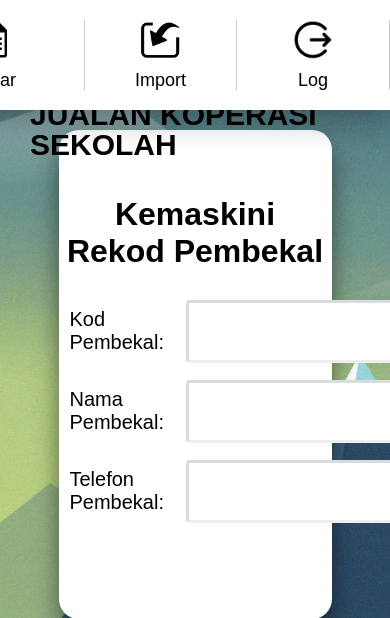
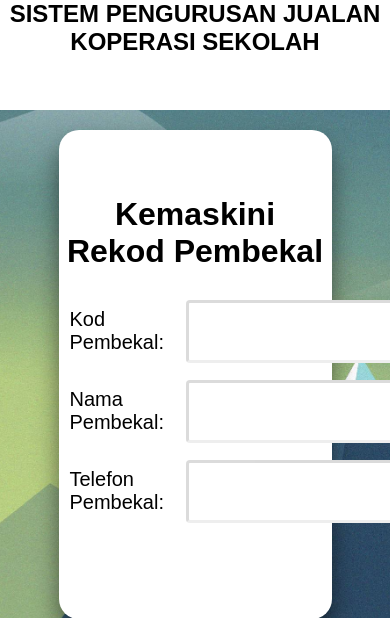
Before and after one commit to TMGamerz/spm-project-2019, a PHP site: page /kemaskiniRekodPembekal.php in a window 390 px wide; the page is wider, and only the part inside the window is pictured. Shown: the top 618 px of that part. Run offline with PHP 8.4, Linux system fonts and the light colour scheme.

Commit message:
Solve few responsive bug

```diff
--- a/css/header-style.css
+++ b/css/header-style.css
@@ -2,7 +2,7 @@ body {
     margin: 0;
     padding: 0;
     font-family: sans-serif;
-    max-width: 100%;
+    width: 100%;
     overflow-x: hidden;
 }
 
@@ -13,21 +13,17 @@ body {
     margin: 0 auto;
 }
 
-.nav-container {
-    max-width: 100%;
-    margin: 0 auto;
+.logo {
+    position: absolute;
+    width: 30%;
+    float: left;
 }
 
-.logo {
-    position: absolute;
-    max-width: 100%;
-    margin: 0 auto;
-    padding: 40px 30px;
-    float: left;
-    line-height: 30px;
-    text-transform: uppercase;
-    font-size: 30px;
+.logo .menu-title {
     font-family: sans-serif;
+    padding: 2%;
+    margin: 0;
+    width: 80%;
 }
 
 .logo a:hover {
@@ -40,10 +36,10 @@ body {
 }
 
 nav .nav-list {
-    height: 70px;
     position: relative;
     float: right;
     margin: 0;
+    width: 70%;
     padding: 20px 0;
     background: #fff;
     display: flex;
@@ -52,13 +48,16 @@ nav .nav-list {
     box-shadow: 0 10px 30px rgba(0, 0, 0, .3);
 }
 
+nav .nav-list li {
+    width: 20%;
+}
+
 nav .nav-list li:last-child {
     border-right: none;
 }
 
 nav .nav-list li a {
     text-decoration: none;
-    padding: 0 50px;
     display: block;
     border-right:  1px solid rgba(0, 0, 0, .2);
 }
@@ -81,43 +80,43 @@ nav .nav-list li a .icon .fa {
 }
 
 nav .nav-list li a .icon .fa.fa-home {
-    content: url(../icons/tambahRekod.png);
+    content: url(../icons/tambahRekod.png) !important;
 }
 
 nav .nav-list li a .icon .fa.fa-file-text-o {
-    content: url(../icons/kemaskiniRekod.png);
+    content: url(../icons/kemaskiniRekod.png) !important;
 }
 
 nav .nav-list li a .icon .fa.fa-cogs {
-    content: url(../icons/paparLaporan.png);
+    content: url(../icons/paparLaporan.png) !important;
 }
 
 nav .nav-list li a .icon .fa.fa-picture-o {
-    content: url(../icons/import.png);
+    content: url(../icons/import.png) !important;
 }
 
 nav .nav-list li a .icon .fa.fa-users {
-    content: url(../icons/logKeluar.png);
+    content: url(../icons/logKeluar.png) !important;
 }
 
 nav .nav-list li a:hover .icon .fa.fa-home:last-child {
-    content: url(../icons/tambahRekodFilled.png);
+    content: url(../icons/tambahRekodFilled.png) !important;
 }
 
 nav .nav-list li a:hover .icon .fa.fa-file-text-o:last-child {
-    content: url(../icons/kemaskiniRekodFilled.png);
+    content: url(../icons/kemaskiniRekodFilled.png) !important;
 }
 
 nav .nav-list li a:hover .icon .fa.fa-cogs:last-child {
-    content: url(../icons/paparLaporanFilled.png);
+    content: url(../icons/paparLaporanFilled.png) !important;
 }
 
 nav .nav-list li a:hover .icon .fa.fa-picture-o:last-child {
-    content: url(../icons/importFilled.png);
+    content: url(../icons/importFilled.png) !important;
 }
 
 nav .nav-list li a:hover .icon .fa.fa-users:last-child {
-    content: url(../icons/logKeluarFilled.png);
+    content: url(../icons/logKeluarFilled.png) !important;
 }
 
 nav .nav-list li a:hover .icon .fa {
@@ -167,10 +166,11 @@ nav .nav-list li a:hover .name span {
     border-radius: 0 0 5px 5px;
     margin-top: 20px;
     display: none;
+    width: 20%;
 }
 
 nav .nav-list li .nav-dropdown li {
-    min-width: 242px;
+    min-width: 100%;
     list-style: none;
 }
 
@@ -187,3 +187,20 @@ nav .nav-list li .nav-dropdown li a:hover {
     background: lightskyblue;
     border-radius: 5px;
 }
+
+@media screen and (max-width: 1135px) {
+    .logo {
+        width: 100%;
+    }
+
+    .logo .menu-title {
+        text-align: center;
+        margin: 0;
+        padding: 0;
+        width: 100%;
+    }
+
+    nav .nav-list {
+        display: none;
+    }
+}
--- a/css/menu-style.css
+++ b/css/menu-style.css
@@ -7,10 +7,9 @@ html {
 }
 
 h1 {
-    padding: 25px 0 0 0;
     color: #fff;
     text-align: center;
-    margin-top: 300px;
+    margin-top: 100px;
     font-size: 40px;
     text-shadow: 2px 2px 4px #000000;
 }
--- a/css/paparLaporan-style.css
+++ b/css/paparLaporan-style.css
@@ -24,7 +24,7 @@ h1 {
 .container {
     max-width: 100%;
     height: auto;
-    margin: 5% 15%;
+    margin: 5% 10%;
     padding: 20px 6px 20px 6px;
     background-color: #fff;
     box-shadow: 0 15px 25px rgba(0, 0, 0, .5);
@@ -58,7 +58,7 @@ p {
 /*style the input type date*/
 input[type=date] {
     margin: 0 20px;
-    width: 400px;
+    width: 300px;
     padding: 20px;
     font-size: 20px;
     border-width: 3px;
--- a/header.php
+++ b/header.php
@@ -10,9 +10,8 @@
 
 <body>
     <section class = "navbar">
-        <div class = "nav-container">
             <div class = "logo">
-                <a href="menu.php"><b>SISTEM PENGURUSAN JUALAN KOPERASI SEKOLAH</b></a>
+                <h2 class = "menu-title"><a href="menu.php">SISTEM PENGURUSAN JUALAN KOPERASI SEKOLAH</a></h2>
             </div>
             <nav>
                 <div class = "nav-responsive">
@@ -84,7 +83,6 @@
                     </li>
                 </ul>
             </nav>
-        </div>
     </section>
 
     <script src = "libraries/jquery-3.3.1.min.js"></script>
--- a/tambahRekodJualan.php
+++ b/tambahRekodJualan.php
@@ -15,7 +15,7 @@
         <table align = "center">
             <tr class = "row">
                 <td class = "col-25">
-                    <label for = "kod_jualan">Kod Jualan</label>
+                    <label for = "kod_jualan">Kod Jualan: </label>
                 </td>
 
                 <td class = "col-75">
@@ -42,8 +42,8 @@
                     <select id = "nama_item" name = "namaitem" required>
                         <option disabled hidden selected></option>
                         <option value="Item 1">Item 1</option>
-                        <option value="Item 1">Item 2</option>
-                        <option value="Item 1">Item 3</option>
+                        <option value="Item 2">Item 2</option>
+                        <option value="Item 3">Item 3</option>
                     </select>
                 </td>
             </tr>
```
Also changed, not shown: css/tambahRekod-style.css (+16 -6 lines), img/bgp2.jpg.
